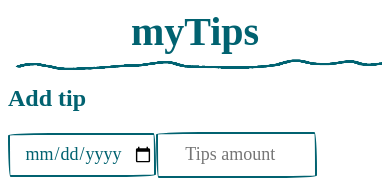
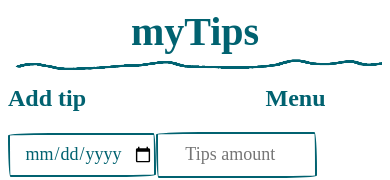
Before and after one commit to anton202/myTips, an Angular app: page / in a window 390 px wide. Shown: the top 180 px of the page. Built offline with nearby package versions, Linux system fonts and the light colour scheme; a web font is replaced by a local one.

Commit message:
add menu link

```diff
--- a/src/app/menu/my-tips/my-tips.component.css
+++ b/src/app/menu/my-tips/my-tips.component.css
@@ -5,6 +5,15 @@
 
 h2{
     margin-top: 0;
+    display: inline-block
+}
+
+#menu{
+    margin-left: 48%;
+}
+
+a{
+    color:#016270;
 }
 
 img{
--- a/src/app/menu/my-tips/my-tips.component.html
+++ b/src/app/menu/my-tips/my-tips.component.html
@@ -1,6 +1,7 @@
 <div class="container">
   <div class="addTip">
     <h2>Add tip</h2>
+    <a href="#"><h2 id="menu">Menu</h2></a>
         <app-add-tip (emDate)="getDate($event)"></app-add-tip>
   </div>
  <img src="../../assets/line.jpg" alt="">
```
